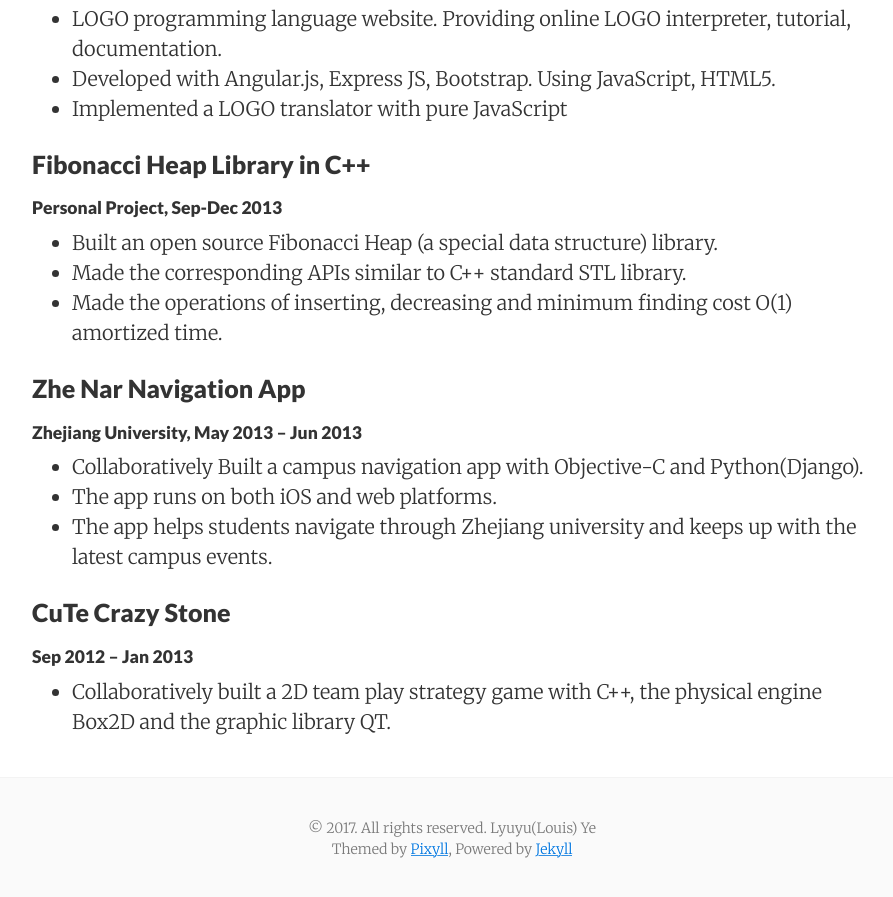
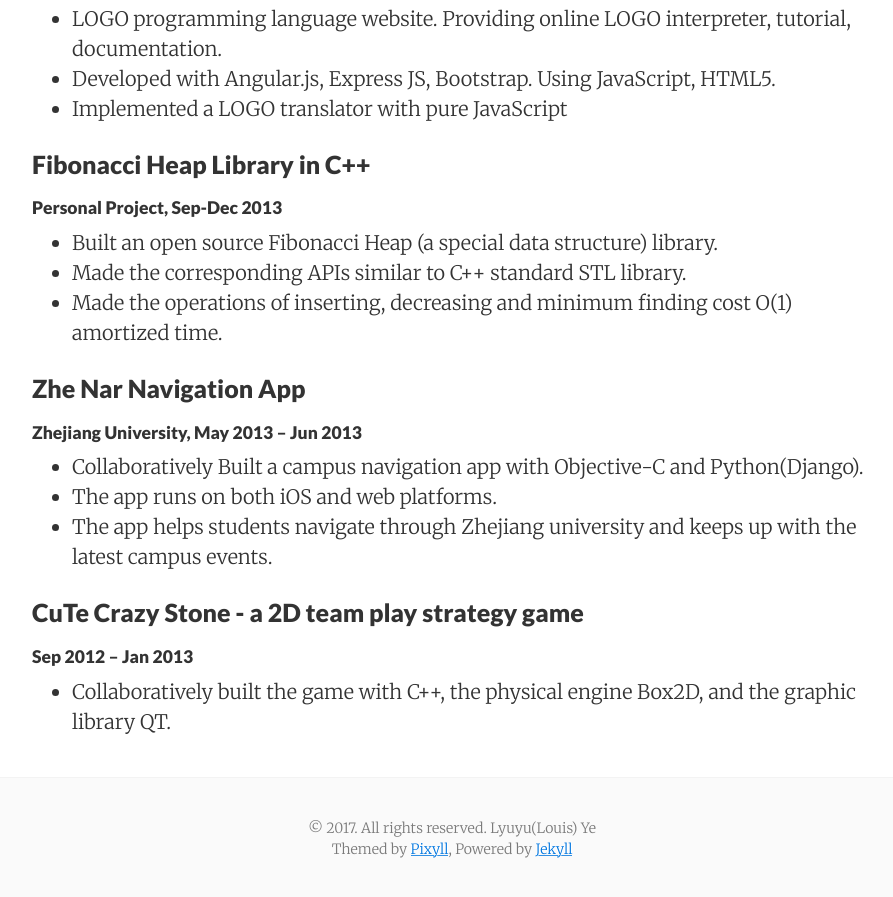
Before and after one commit to Louis-Ye/Louis-Ye.github.io, a Jekyll site: the page built from projects/index.md, in a window 1280 px wide and 900 px high, scrolled down 2032 px. Shown: the top 897 px of the window, without its empty margins (188-1081 px from the left). Built offline with Jekyll 4.4.1, drawn with Linux system fonts in a browser that asks for light colours; nearby versions of some CDN libraries.

Commit message:
Update projects

```diff
--- a/projects/index.md
+++ b/projects/index.md
@@ -71,6 +71,6 @@ tags: Projects
 * The app helps students navigate through Zhejiang university and keeps up with the latest campus events.
 
 
-### CuTe Crazy Stone
+### CuTe Crazy Stone - a 2D team play strategy game
 ##### Sep 2012 – Jan 2013
-* Collaboratively built a 2D team play strategy game with C++, the physical engine Box2D and the graphic library QT.
+* Collaboratively built the game with C++, the physical engine Box2D, and the graphic library QT.
```
